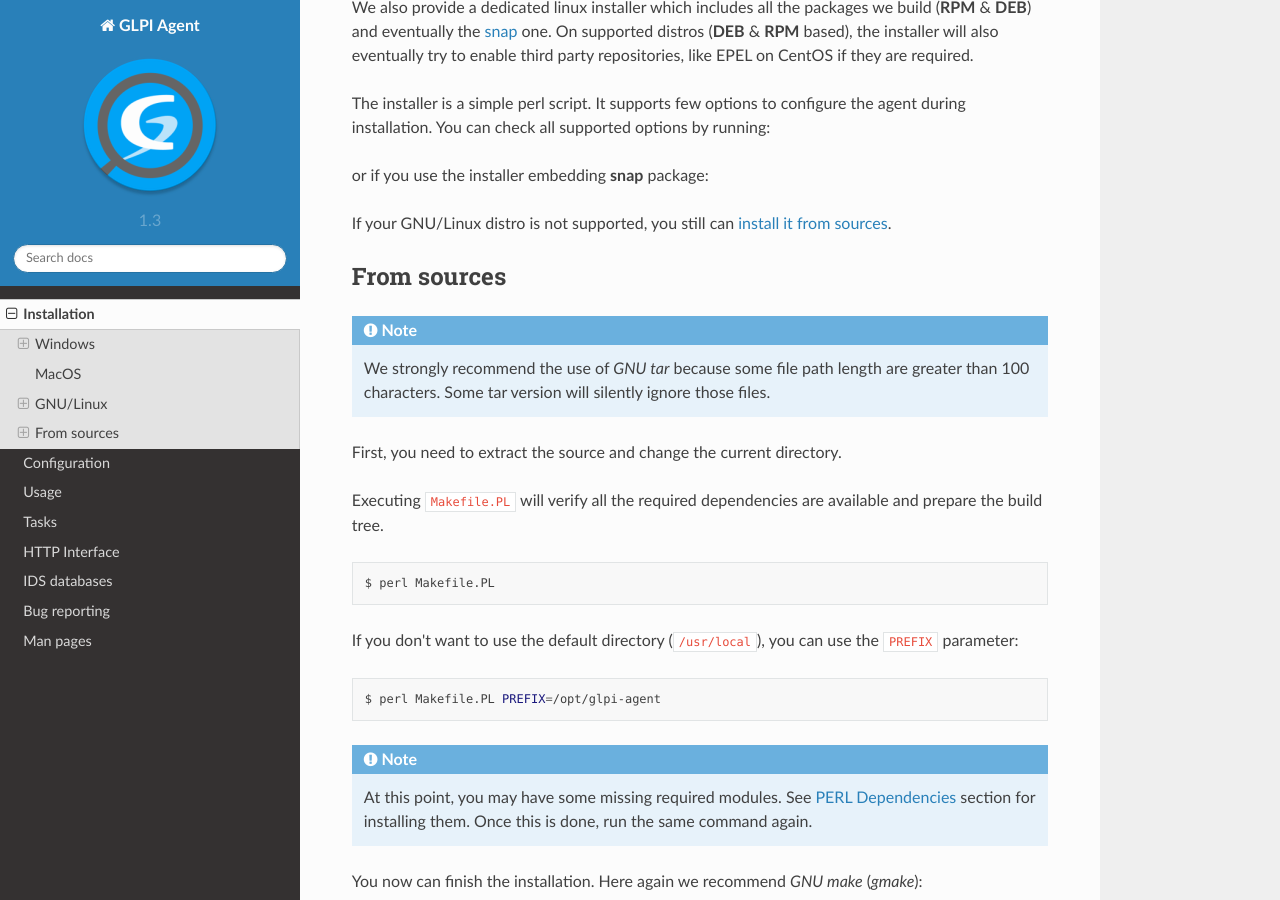
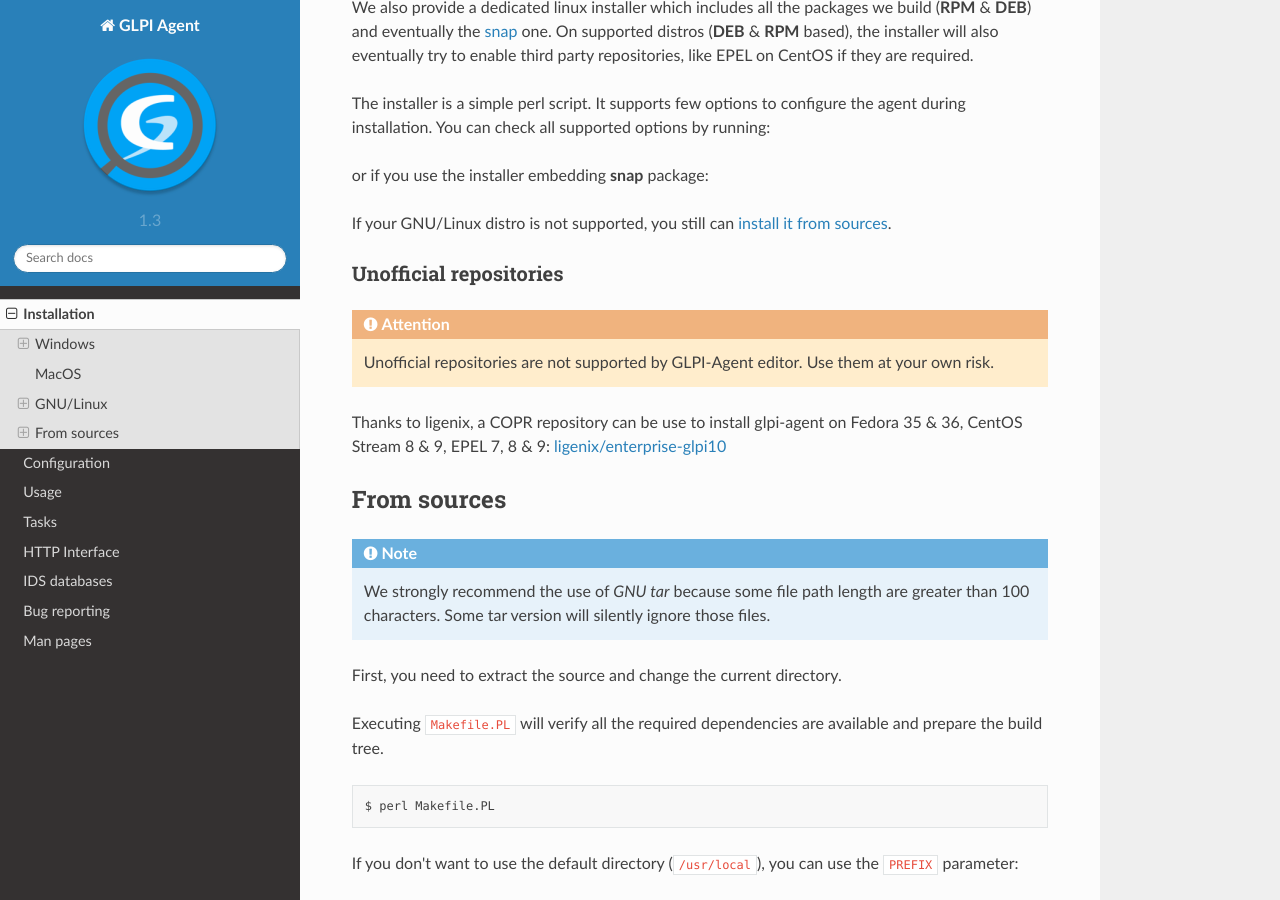
Before and after one commit to glpi-project/doc-agent, a Sphinx documentation site: the page built from source/installation/index.rst, in a window 1280 px wide and 900 px high, scrolled down 2844 px. Built offline with Sphinx 7.4.7 and the Read the Docs theme 2.0.0, drawn with Linux system fonts in a browser that asks for light colours.

Commit message:
Add unofficial repositories section

```diff
--- a/source/installation/index.rst
+++ b/source/installation/index.rst
@@ -145,6 +145,15 @@ or if you use the installer embedding **snap** package:
 
 If your GNU/Linux distro is not supported, you still can :ref:`install it from sources <install-from-sources>`.
 
+Unofficial repositories
+^^^^^^^^^^^^^^^^^^^^^^^
+
+.. attention::
+
+   Unofficial repositories are not supported by GLPI-Agent editor. Use them at your own risk.
+
+Thanks to ligenix, a COPR repository can be use to install glpi-agent on Fedora 35 & 36, CentOS Stream 8 & 9, EPEL 7, 8 & 9: `ligenix/enterprise-glpi10  <https://copr.fedorainfracloud.org/coprs/ligenix/enterprise-glpi10/>`_
+
 .. _install-from-sources:
 
 From sources
```
